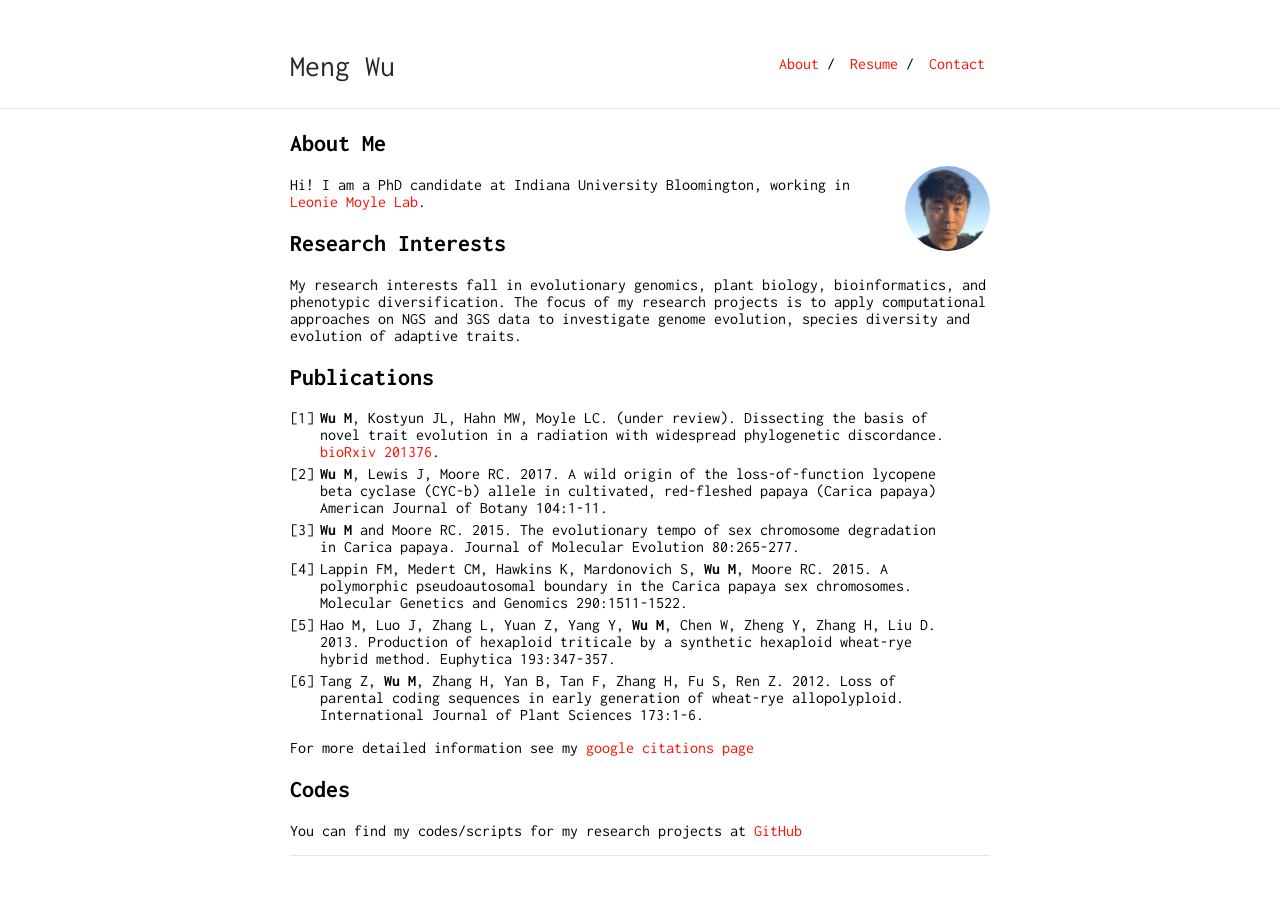
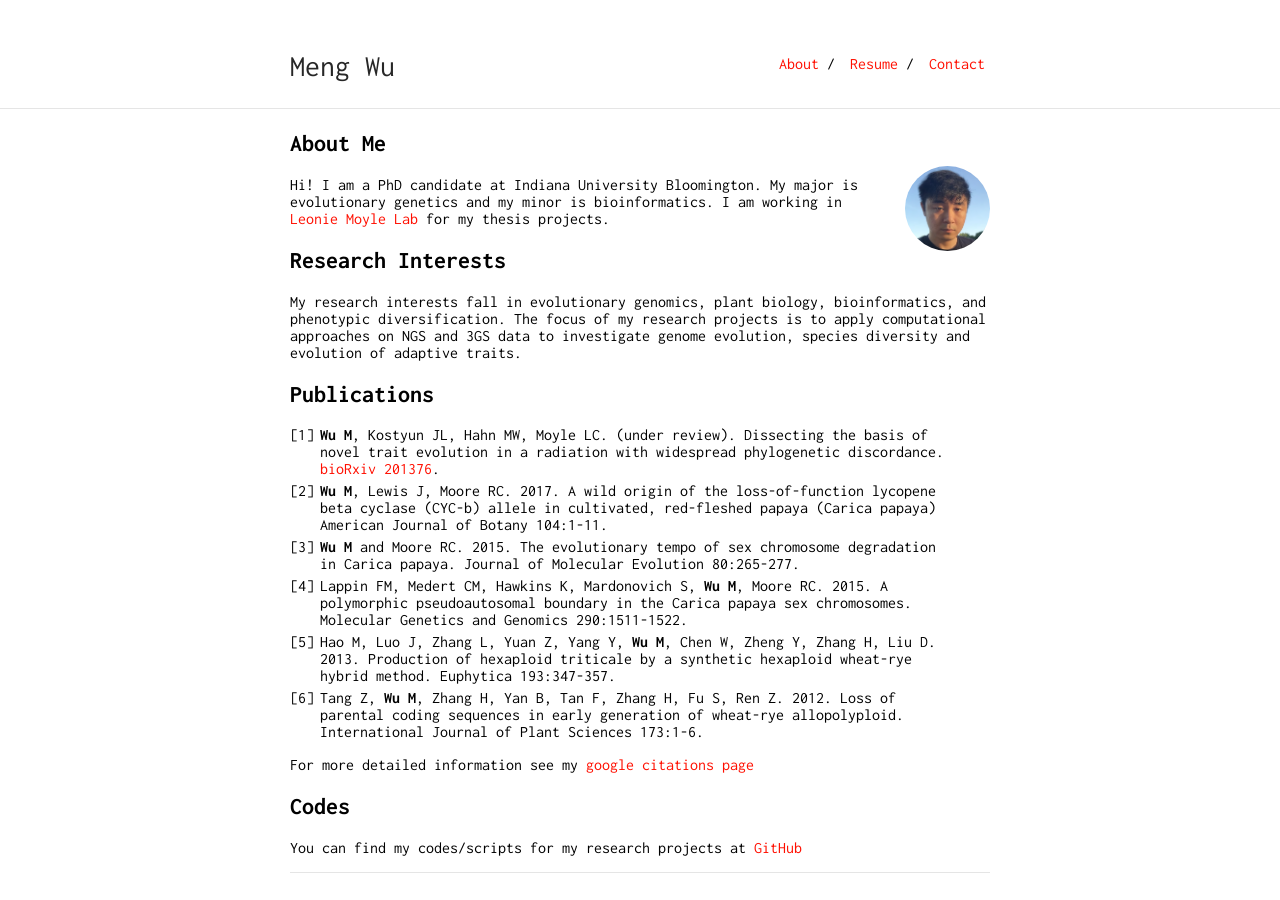
Before and after one commit to wum5/wum5.github.io, a Jekyll site: the page built from index.md, in a window 1280 px wide. Built offline with Jekyll 4.4.1, drawn with Linux system fonts in a browser that asks for light colours; our own code applies the rules of GitHub Pages for plain Markdown files.

Commit message:
update info

```diff
--- a/index.md
+++ b/index.md
@@ -6,7 +6,7 @@ layout: default
 
 <img class="profile-picture" src="myself.png" width="120" height="120">
 
-Hi! I am a PhD candidate at Indiana University Bloomington, working in [Leonie Moyle Lab](http://www.indiana.edu/~moylelab).
+Hi! I am a PhD candidate at Indiana University Bloomington. My major is evolutionary genetics and my minor is bioinformatics. I am working in [Leonie Moyle Lab](http://www.indiana.edu/~moylelab) for my thesis projects.
 
 
 ## Research Interests
```
